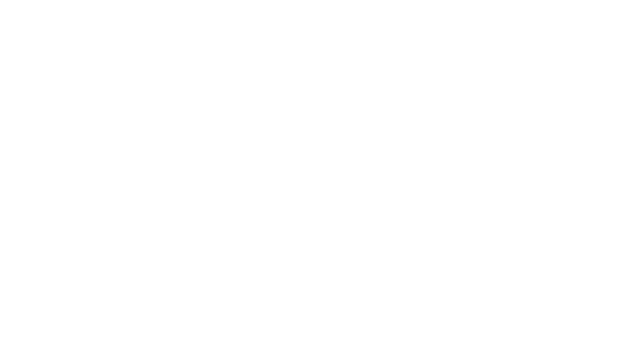
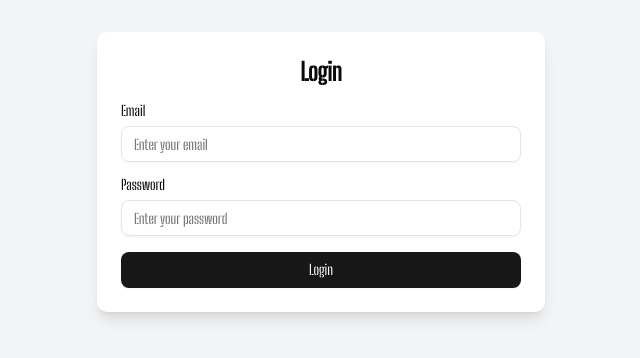
Before and after one commit to Tesfatsion-Gudeta/todolist-web, a React (Vite) app in the folder todo-frontend/: page /login in a window 1280 px wide. Shown: the part 228-586 px from the top of the page, without its empty margins (319-959 px from the left). Built offline with nearby package versions, Linux system fonts and the light colour scheme; a web font is replaced by a local one.

Commit message:
add Tailwind CSS configuration and custom font integration

```diff
--- a/package.json
+++ b/package.json
@@ -2,6 +2,7 @@
   "dependencies": {
     "axios": "^1.8.1",
     "react-router-dom": "^7.2.0",
+    "zod": "^3.24.2",
     "zustand": "^5.0.3"
   },
   "devDependencies": {
--- a/todo-frontend/src/App.tsx
+++ b/todo-frontend/src/App.tsx
@@ -1,8 +1,9 @@
 import "./App.css";
 import { Routes, Route } from "react-router-dom";
 import Home from "./pages/Home";
-import Login from "./pages/Login";
+
 import Todos from "./pages/Todos";
+import { Login } from "./pages/Login";
 function App() {
   return (
     <Routes>
--- /dev/null
+++ b/todo-frontend/src/components/ui/form.tsx
@@ -0,0 +1,165 @@
+import * as React from "react"
+import * as LabelPrimitive from "@radix-ui/react-label"
+import { Slot } from "@radix-ui/react-slot"
+import {
+  Controller,
+  FormProvider,
+  useFormContext,
+  useFormState,
+  type ControllerProps,
+  type FieldPath,
+  type FieldValues,
+} from "react-hook-form"
+
+import { cn } from "@/lib/utils"
+import { Label } from "@/components/ui/label"
+
+const Form = FormProvider
+
+type FormFieldContextValue<
+  TFieldValues extends FieldValues = FieldValues,
+  TName extends FieldPath<TFieldValues> = FieldPath<TFieldValues>,
+> = {
+  name: TName
+}
+
+const FormFieldContext = React.createContext<FormFieldContextValue>(
+  {} as FormFieldContextValue
+)
+
+const FormField = <
+  TFieldValues extends FieldValues = FieldValues,
+  TName extends FieldPath<TFieldValues> = FieldPath<TFieldValues>,
+>({
+  ...props
+}: ControllerProps<TFieldValues, TName>) => {
+  return (
+    <FormFieldContext.Provider value={{ name: props.name }}>
+      <Controller {...props} />
+    </FormFieldContext.Provider>
+  )
+}
+
+const useFormField = () => {
+  const fieldContext = React.useContext(FormFieldContext)
+  const itemContext = React.useContext(FormItemContext)
+  const { getFieldState } = useFormContext()
+  const formState = useFormState({ name: fieldContext.name })
+  const fieldState = getFieldState(fieldContext.name, formState)
+
+  if (!fieldContext) {
+    throw new Error("useFormField should be used within <FormField>")
+  }
+
+  const { id } = itemContext
+
+  return {
+    id,
+    name: fieldContext.name,
+    formItemId: `${id}-form-item`,
+    formDescriptionId: `${id}-form-item-description`,
+    formMessageId: `${id}-form-item-message`,
+    ...fieldState,
+  }
+}
+
+type FormItemContextValue = {
+  id: string
+}
+
+const FormItemContext = React.createContext<FormItemContextValue>(
+  {} as FormItemContextValue
+)
+
+function FormItem({ className, ...props }: React.ComponentProps<"div">) {
+  const id = React.useId()
+
+  return (
+    <FormItemContext.Provider value={{ id }}>
+      <div
+        data-slot="form-item"
+        className={cn("grid gap-2", className)}
+        {...props}
+      />
+    </FormItemContext.Provider>
+  )
+}
+
+function FormLabel({
+  className,
+  ...props
+}: React.ComponentProps<typeof LabelPrimitive.Root>) {
+  const { error, formItemId } = useFormField()
+
+  return (
+    <Label
+      data-slot="form-label"
+      data-error={!!error}
+      className={cn("data-[error=true]:text-destructive-foreground", className)}
+      htmlFor={formItemId}
+      {...props}
+    />
+  )
+}
+
+function FormControl({ ...props }: React.ComponentProps<typeof Slot>) {
+  const { error, formItemId, formDescriptionId, formMessageId } = useFormField()
+
+  return (
+    <Slot
+      data-slot="form-control"
+      id={formItemId}
+      aria-describedby={
+        !error
+          ? `${formDescriptionId}`
+          : `${formDescriptionId} ${formMessageId}`
+      }
+      aria-invalid={!!error}
+      {...props}
+    />
+  )
+}
+
+function FormDescription({ className, ...props }: React.ComponentProps<"p">) {
+  const { formDescriptionId } = useFormField()
+
+  return (
+    <p
+      data-slot="form-description"
+      id={formDescriptionId}
+      className={cn("text-muted-foreground text-sm", className)}
+      {...props}
+    />
+  )
+}
+
+function FormMessage({ className, ...props }: React.ComponentProps<"p">) {
+  const { error, formMessageId } = useFormField()
+  const body = error ? String(error?.message ?? "") : props.children
+
+  if (!body) {
+    return null
+  }
+
+  return (
+    <p
+      data-slot="form-message"
+      id={formMessageId}
+      className={cn("text-destructive-foreground text-sm", className)}
+      {...props}
+    >
+      {body}
+    </p>
+  )
+}
+
+export {
+  useFormField,
+  Form,
+  FormItem,
+  FormLabel,
+  FormControl,
+  FormDescription,
+  FormMessage,
+  FormField,
+}
--- /dev/null
+++ b/todo-frontend/src/components/ui/input.tsx
@@ -0,0 +1,21 @@
+import * as React from "react"
+
+import { cn } from "@/lib/utils"
+
+function Input({ className, type, ...props }: React.ComponentProps<"input">) {
+  return (
+    <input
+      type={type}
+      data-slot="input"
+      className={cn(
+        "border-input file:text-foreground placeholder:text-muted-foreground selection:bg-primary selection:text-primary-foreground flex h-9 w-full min-w-0 rounded-md border bg-transparent px-3 py-1 text-base shadow-xs transition-[color,box-shadow] outline-none file:inline-flex file:h-7 file:border-0 file:bg-transparent file:text-sm file:font-medium disabled:pointer-events-none disabled:cursor-not-allowed disabled:opacity-50 md:text-sm",
+        "focus-visible:border-ring focus-visible:ring-ring/50 focus-visible:ring-[3px]",
+        "aria-invalid:ring-destructive/20 dark:aria-invalid:ring-destructive/40 aria-invalid:border-destructive",
+        className
+      )}
+      {...props}
+    />
+  )
+}
+
+export { Input }
--- /dev/null
+++ b/todo-frontend/src/components/ui/label.tsx
@@ -0,0 +1,24 @@
+"use client"
+
+import * as React from "react"
+import * as LabelPrimitive from "@radix-ui/react-label"
+
+import { cn } from "@/lib/utils"
+
+function Label({
+  className,
+  ...props
+}: React.ComponentProps<typeof LabelPrimitive.Root>) {
+  return (
+    <LabelPrimitive.Root
+      data-slot="label"
+      className={cn(
+        "flex items-center gap-2 text-sm leading-none font-medium select-none group-data-[disabled=true]:pointer-events-none group-data-[disabled=true]:opacity-50 peer-disabled:cursor-not-allowed peer-disabled:opacity-50",
+        className
+      )}
+      {...props}
+    />
+  )
+}
+
+export { Label }
--- a/todo-frontend/src/pages/Home.tsx
+++ b/todo-frontend/src/pages/Home.tsx
@@ -8,7 +8,7 @@ const Home = () => {
       <div className="font-poppins text-4xl font-bold">
         GET YOU TASKS ORGANISED WITH A SIMPLE TODOS WEB APP!
       </div>
-      <Link to="/todos">
+      <Link to="/Login">
         <Button size="lg" className="text-2xl cursor-pointer">
           login
         </Button>
--- a/todo-frontend/src/pages/Login.tsx
+++ b/todo-frontend/src/pages/Login.tsx
@@ -1,5 +1,113 @@
-const Login = () => {
-  return <div></div>;
-};
+"use client";
 
-export default Login;
+import { zodResolver } from "@hookform/resolvers/zod";
+import { useForm } from "react-hook-form";
+import { z } from "zod";
+import { useState } from "react";
+import { useNavigate } from "react-router-dom";
+import axios from "axios";
+import { Button } from "@/components/ui/button";
+import {
+  Form,
+  FormControl,
+  FormField,
+  FormItem,
+  FormLabel,
+  FormMessage,
+} from "@/components/ui/form";
+import { Input } from "@/components/ui/input";
+
+// Define schema using Zod
+const formSchema = z.object({
+  email: z.string().email({ message: "Invalid email address." }),
+  password: z
+    .string()
+    .min(4, { message: "Password must be at least 4 characters." }),
+});
+
+export function Login() {
+  // Setup React Hook Form
+  const form = useForm<z.infer<typeof formSchema>>({
+    resolver: zodResolver(formSchema),
+    defaultValues: {
+      email: "",
+      password: "",
+    },
+  });
+
+  const [errorMessage, setErrorMessage] = useState<string | null>(null);
+  const navigate = useNavigate();
+
+  // Handle form submission
+  const onSubmit = async (data: z.infer<typeof formSchema>) => {
+    setErrorMessage(null);
+    try {
+      const res = await axios.post(
+        "http://localhost:5000/api/user/login",
+        data
+      );
+      localStorage.setItem("token", res.data.token);
+      navigate("/dashboard"); // Redirect to dashboard on success
+    } catch (err: any) {
+      setErrorMessage(
+        err.response?.data?.message || "Login failed. Please try again."
+      );
+    }
+  };
+
+  return (
+    <div className="flex justify-center items-center min-h-screen bg-gray-100">
+      <div className="w-full max-w-md bg-white p-6 rounded-lg shadow-lg">
+        <h2 className="text-center text-2xl font-bold mb-4">Login</h2>
+        {errorMessage && (
+          <p className="text-red-500 text-sm text-center mb-2">
+            {errorMessage}
+          </p>
+        )}
+        <Form {...form}>
+          <form onSubmit={form.handleSubmit(onSubmit)} className="space-y-4">
+            {/* Email Field */}
+            <FormField
+              control={form.control}
+              name="email"
+              render={({ field }) => (
+                <FormItem>
+                  <FormLabel>Email</FormLabel>
+                  <FormControl>
+                    <Input
+                      type="email"
+                      placeholder="Enter your email"
+                      {...field}
+                    />
+                  </FormControl>
+                  <FormMessage />
+                </FormItem>
+              )}
+            />
+            {/* Password Field */}
+            <FormField
+              control={form.control}
+              name="password"
+              render={({ field }) => (
+                <FormItem>
+                  <FormLabel>Password</FormLabel>
+                  <FormControl>
+                    <Input
+                      type="password"
+                      placeholder="Enter your password"
+                      {...field}
+                    />
+                  </FormControl>
+                  <FormMessage />
+                </FormItem>
+              )}
+            />
+            <Button type="submit" className="w-full">
+              Login
+            </Button>
+          </form>
+        </Form>
+      </div>
+    </div>
+  );
+}
--- a/todo-frontend/tsconfig.json
+++ b/todo-frontend/tsconfig.json
@@ -9,6 +9,7 @@
     }
   ],
   "compilerOptions": {
+    "strict": true,
     "baseUrl": ".",
     "paths": {
       "@/*": ["./src/*"]
```
Also changed, not shown: todo-frontend/package.json (+6 -1 lines), 2 other files (tests, documents, lock files or other folders).
